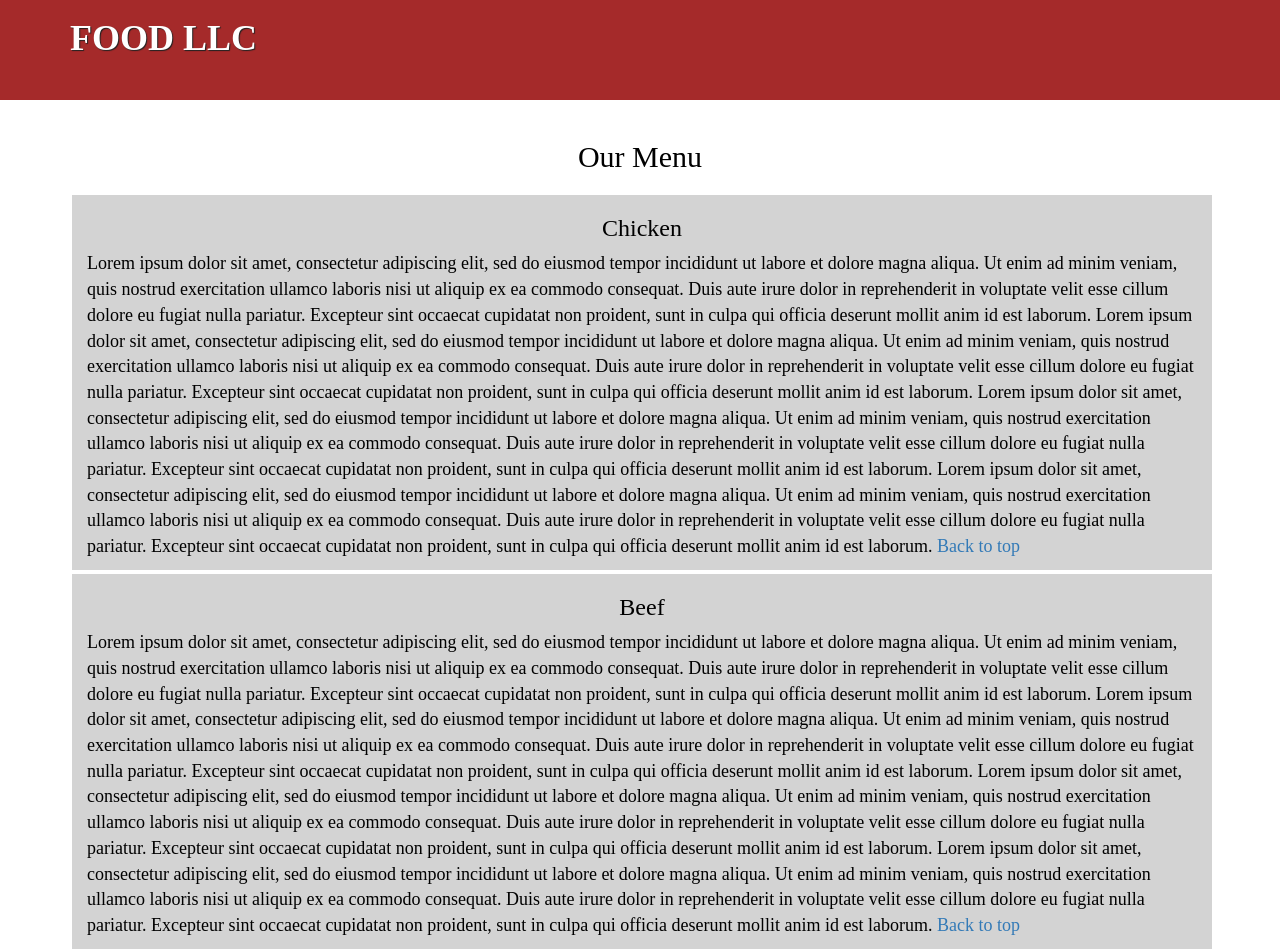
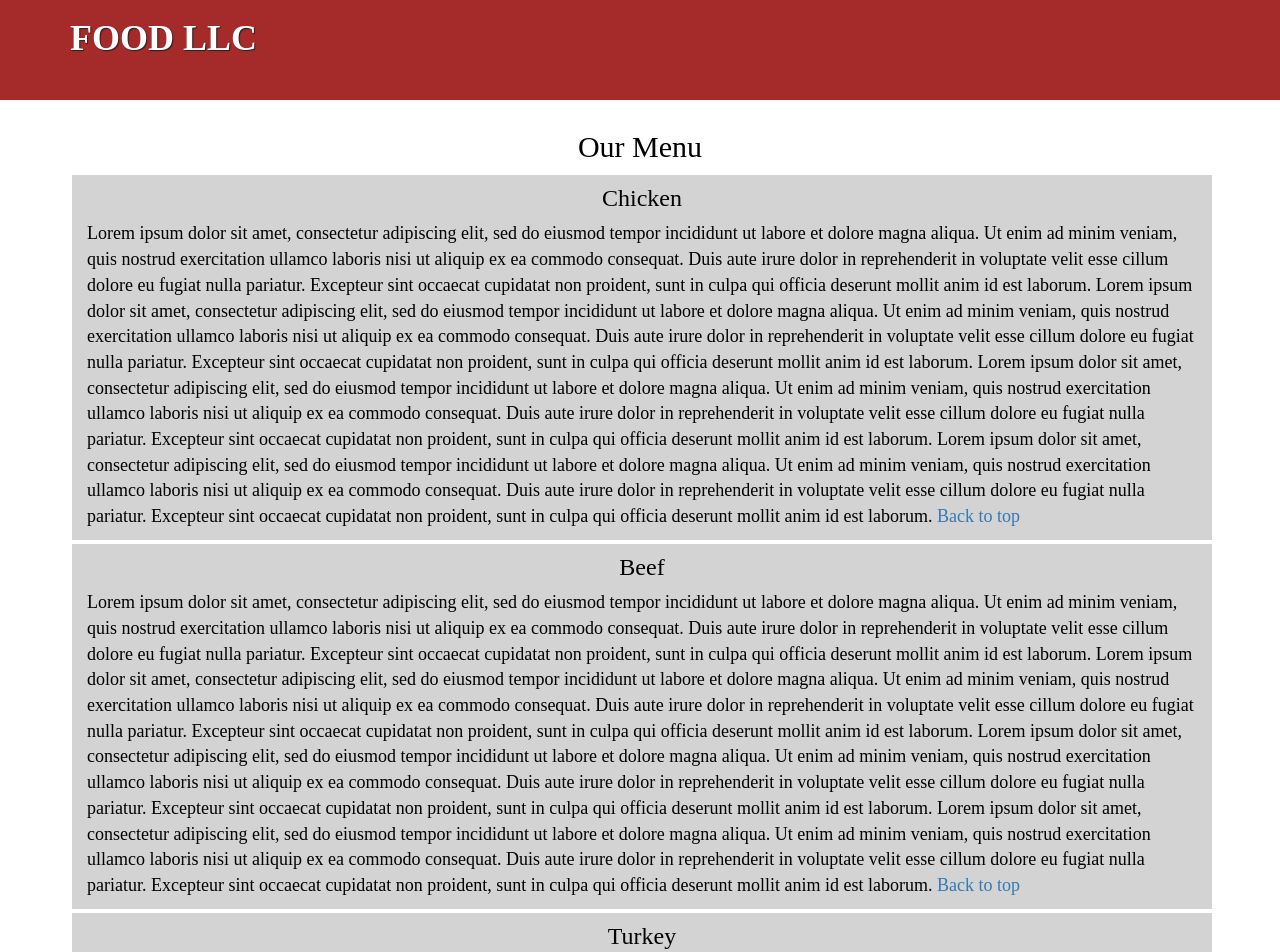
Before and after one commit to harsha-kotla/Module3CodingProject, a plain HTML site: page index.html in a window 1280 px wide. Shown: the top 952 px of the page. Drawn offline with nearby package versions, Linux system fonts and the light colour scheme.

Commit message:
Update style.css

```diff
--- a/style.css
+++ b/style.css
@@ -19,10 +19,9 @@ body {
 
 #body h3, h2 {
   text-align: center;
+  margin: 10px;
 }
-h2 {
-  margin: 20px;
-}
+
 .navbar-brand {
   padding-top: 25px;
   padding-bottom: 25px;
```
